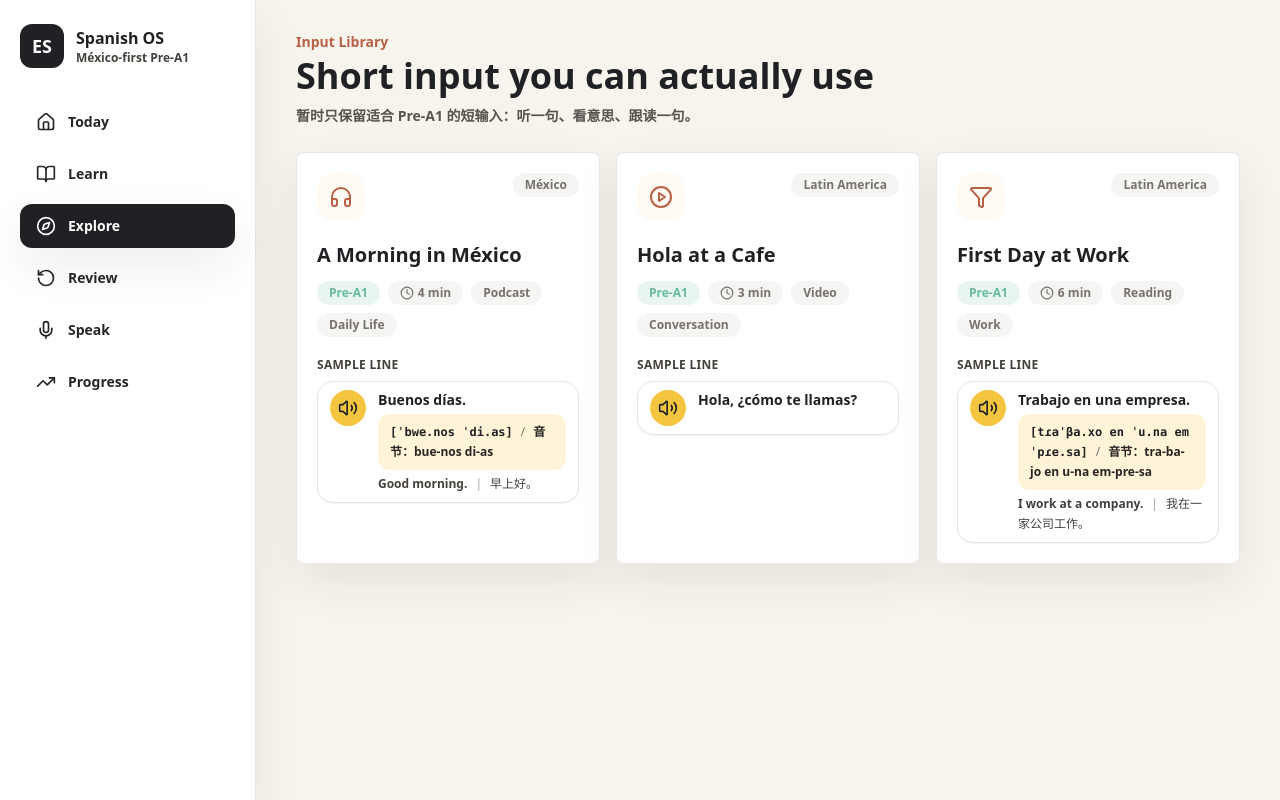
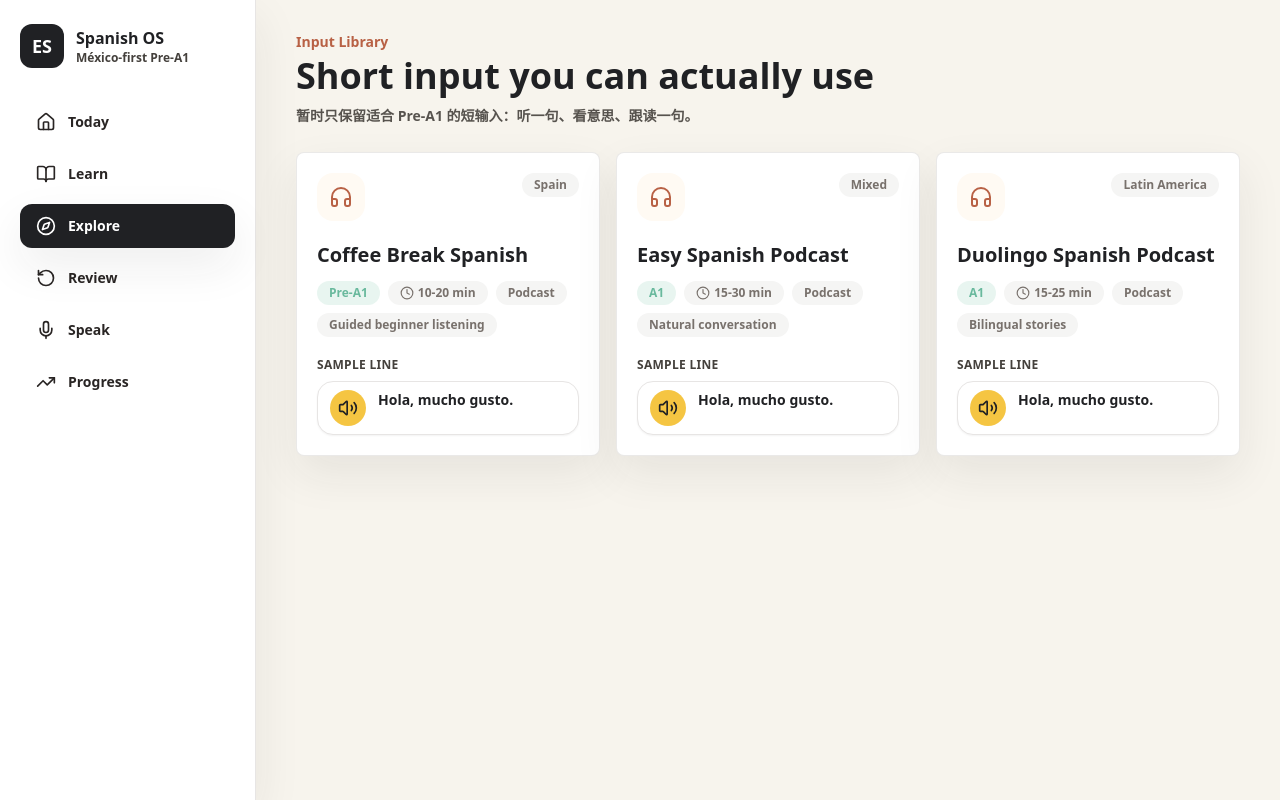
Before and after one commit to janeeepinky-cpu/spanish-learning-os, a Next.js app: page /explore in a window 1280 px wide. Built offline with nearby package versions, Linux system fonts and the light colour scheme.

Commit message:
Add real explore resources

```diff
--- a/course/content/explore.ts
+++ b/course/content/explore.ts
@@ -2,43 +2,147 @@
 
 export const exploreItems: ExploreItem[] = [
   {
-    id: "morning-mexico",
-    title: "A Morning in México",
+    id: "coffee-break-spanish",
+    title: "Coffee Break Spanish",
     level: "pre-a1",
-    duration: "4 min",
+    duration: "10-20 min",
     type: "Podcast",
-    topic: "Daily Life",
-    variant: "México",
-    category: "Listen"
+    topic: "Guided beginner listening",
+    variant: "Spain",
+    category: "Listen",
+    provider: "Coffee Break Languages",
+    url: "https://coffeebreaklanguages.com/coffeebreakspanish/",
+    description: "Structured beginner-friendly podcast lessons with explanations in English.",
+    useFor: "Use it when you want a teacher-guided listening session instead of raw native audio.",
+    access: "Free/Paid",
+    learnerNote: "Start with early episodes; pause after short chunks and repeat the Spanish aloud."
   },
   {
-    id: "cafe-hello",
-    title: "Hola at a Cafe",
-    level: "pre-a1",
-    duration: "3 min",
-    type: "Video",
-    topic: "Conversation",
-    variant: "Latin America",
-    category: "Watch"
+    id: "easy-spanish-podcast",
+    title: "Easy Spanish Podcast",
+    level: "a1",
+    duration: "15-30 min",
+    type: "Podcast",
+    topic: "Natural conversation",
+    variant: "Mixed",
+    category: "Listen",
+    provider: "Easy Spanish",
+    url: "https://www.easyspanish.fm/",
+    description: "Real conversations for learners, useful once Day 1-7 chunks feel familiar.",
+    useFor: "Listen for greetings, turn-taking, and common phrases rather than understanding every word.",
+    access: "Free/Paid",
+    learnerNote: "Use short sections only; this is better as repeated exposure than a test."
   },
   {
-    id: "tiny-intros",
-    title: "Three Tiny Introductions",
-    level: "pre-a1",
-    duration: "5 min",
-    type: "Mini Story",
-    topic: "Fun",
-    variant: "México",
-    category: "Read"
+    id: "duolingo-spanish-podcast",
+    title: "Duolingo Spanish Podcast",
+    level: "a1",
+    duration: "15-25 min",
+    type: "Podcast",
+    topic: "Bilingual stories",
+    variant: "Latin America",
+    category: "Listen",
+    provider: "Duolingo",
+    url: "https://podcast.duolingo.com/spanish",
+    description: "Spanish stories supported by English narration, often easier than fully native podcasts.",
+    useFor: "Build listening stamina and notice familiar words inside meaningful stories.",
+    access: "Free",
+    learnerNote: "Do not worry about full comprehension; catch names, places, emotions, and repeated phrases."
   },
   {
-    id: "work-hello",
-    title: "First Day at Work",
+    id: "dreaming-spanish-superbeginner",
+    title: "Dreaming Spanish",
     level: "pre-a1",
-    duration: "6 min",
-    type: "Reading",
-    topic: "Work",
+    duration: "5-15 min",
+    type: "Video",
+    topic: "Comprehensible input",
+    variant: "Mixed",
+    category: "Watch",
+    provider: "Dreaming Spanish",
+    url: "https://www.dreamingspanish.com/browse?level=superbeginner",
+    description: "Visual, slow Spanish videos designed for comprehensible input.",
+    useFor: "Watch without translating; use visuals and repeated words to understand the situation.",
+    access: "Free/Paid",
+    learnerNote: "Choose Superbeginner first. One short video repeated twice is better than browsing many."
+  },
+  {
+    id: "easy-spanish-youtube",
+    title: "Easy Spanish",
+    level: "a1",
+    duration: "5-15 min",
+    type: "Video",
+    topic: "Street interviews",
+    variant: "Mixed",
+    category: "Watch",
+    provider: "Easy Languages",
+    url: "https://www.youtube.com/@EasySpanish",
+    description: "Street interviews and learner videos with subtitles.",
+    useFor: "Notice how people answer simple questions in real speech.",
+    access: "Free",
+    learnerNote: "Use subtitles as support; shadow one useful sentence, not the whole video."
+  },
+  {
+    id: "why-not-spanish",
+    title: "Why Not Spanish?",
+    level: "a1",
+    duration: "5-15 min",
+    type: "Video",
+    topic: "Latin American Spanish",
     variant: "Latin America",
-    category: "Work"
+    category: "Watch",
+    provider: "Why Not Spanish?",
+    url: "https://www.youtube.com/@WhyNotSpanish",
+    description: "Spanish learning videos with Colombian and broadly Latin American usage.",
+    useFor: "Use for pronunciation, common phrases, and learner-friendly explanations.",
+    access: "Free",
+    learnerNote: "Pick videos that match your current Can-Do, such as introductions or daily life."
+  },
+  {
+    id: "filminlatino",
+    title: "FilminLatino",
+    level: "a1",
+    duration: "Film length",
+    type: "Movie",
+    topic: "Mexican cinema",
+    variant: "Mexico",
+    category: "Movie",
+    provider: "IMCINE / FilminLatino",
+    url: "https://www.filminlatino.mx/",
+    description: "Mexican film platform with independent films and cultural content.",
+    useFor: "Use trailers, descriptions, and short scenes as cultural input before full movies.",
+    access: "May need account",
+    learnerNote: "Full films are not beginner material; start with titles, posters, trailers, and repeated scenes."
+  },
+  {
+    id: "rtve-play-cine",
+    title: "RTVE Play Cine",
+    level: "a1",
+    duration: "Film length",
+    type: "Movie",
+    topic: "Spanish cinema",
+    variant: "Spain",
+    category: "Movie",
+    provider: "RTVE",
+    url: "https://www.rtve.es/play/cine/",
+    description: "Official Spanish public broadcaster film catalog.",
+    useFor: "Use as an official legal source for Spanish-language films and clips.",
+    access: "Region may vary",
+    learnerNote: "Spain-specific accents are normal variants, not wrong Spanish. Use subtitles when available."
+  },
+  {
+    id: "filmoteca-unam",
+    title: "Filmoteca UNAM",
+    level: "a1",
+    duration: "Varies",
+    type: "Culture",
+    topic: "Mexican film culture",
+    variant: "Mexico",
+    category: "Movie",
+    provider: "UNAM",
+    url: "https://www.filmoteca.unam.mx/",
+    description: "Official Mexican university film archive with cultural programming and film information.",
+    useFor: "Explore Mexican film titles, descriptions, festivals, and cultural context.",
+    access: "Free",
+    learnerNote: "Good for browsing names, places, genres, and short descriptions rather than full beginner lessons."
   }
 ];
```
